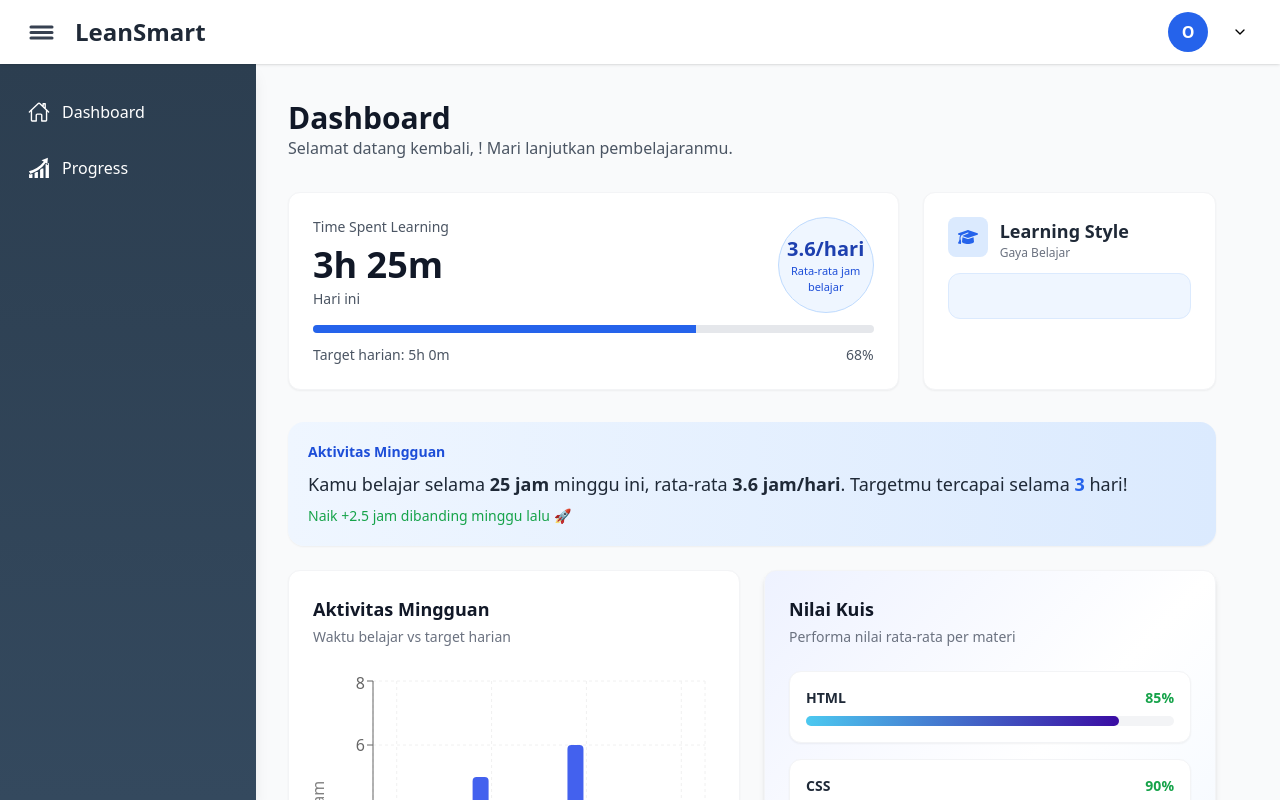
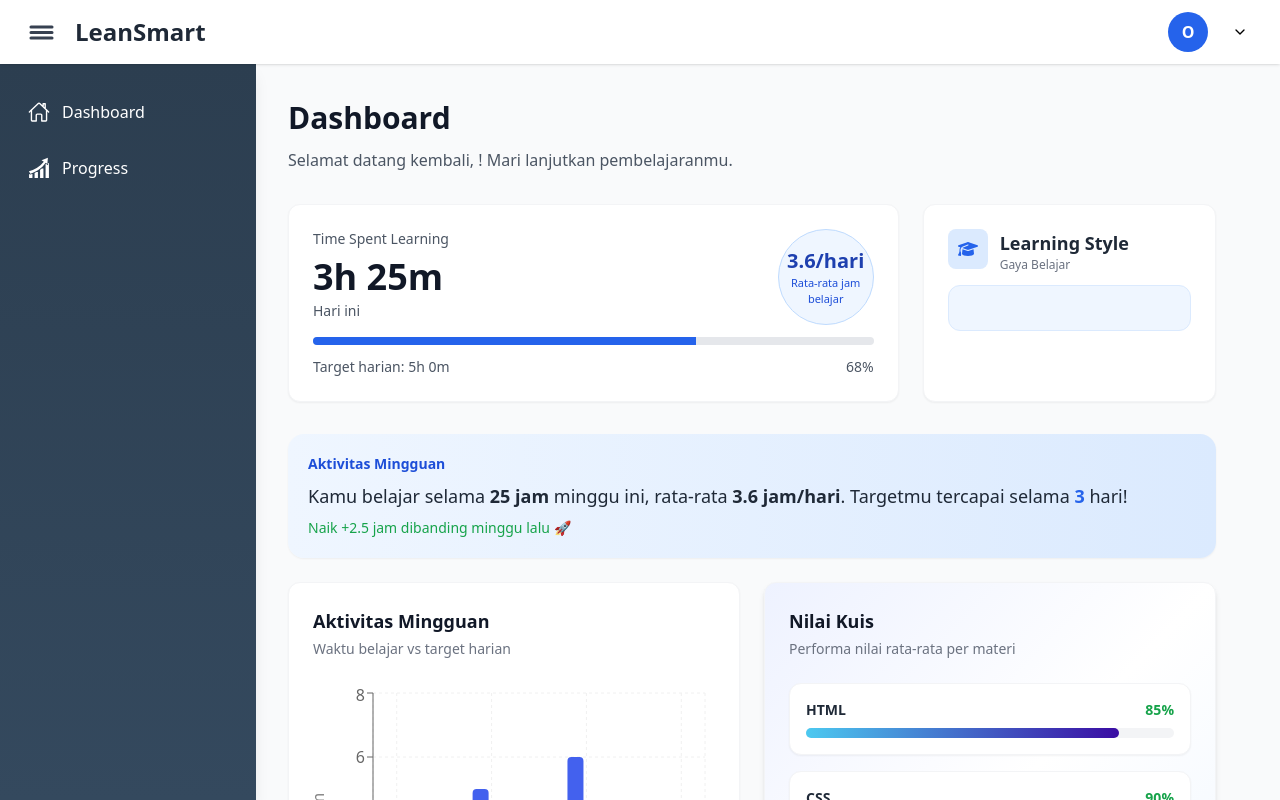
Before and after one commit to Jeionee/DC08-AI-Learning-Insight, a React (Vite) app in the folder fe/: page /dashboard in a window 1280 px wide. Shown: the top 800 px of the page. Built offline with nearby package versions, Linux system fonts and the light colour scheme; no server answers; sample sign-in values are in the browser's storage.

Commit message:
cleaning code

```diff
--- a/fe/src/pages/DashboardPage.jsx
+++ b/fe/src/pages/DashboardPage.jsx
@@ -19,7 +19,7 @@
 			{/* HEADER */}
 			<div className="mb-8">
 				<h1 className="text-3xl font-bold text-gray-900">Dashboard</h1>
-				<p className="text-gray-600">
+				<p className="text-gray-600 my-3">
 					Selamat datang kembali, <b>{name}</b> ! Mari lanjutkan pembelajaranmu.
 				</p>
 			</div>
```
